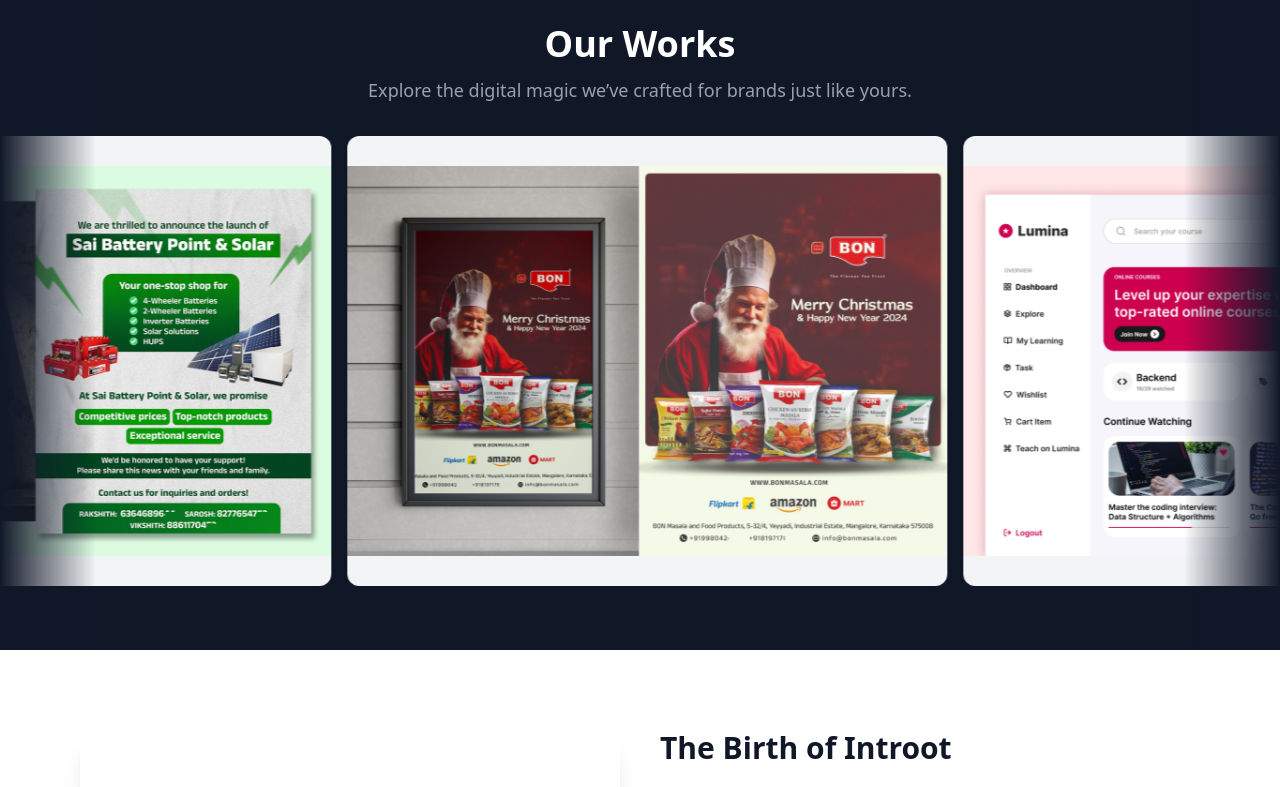
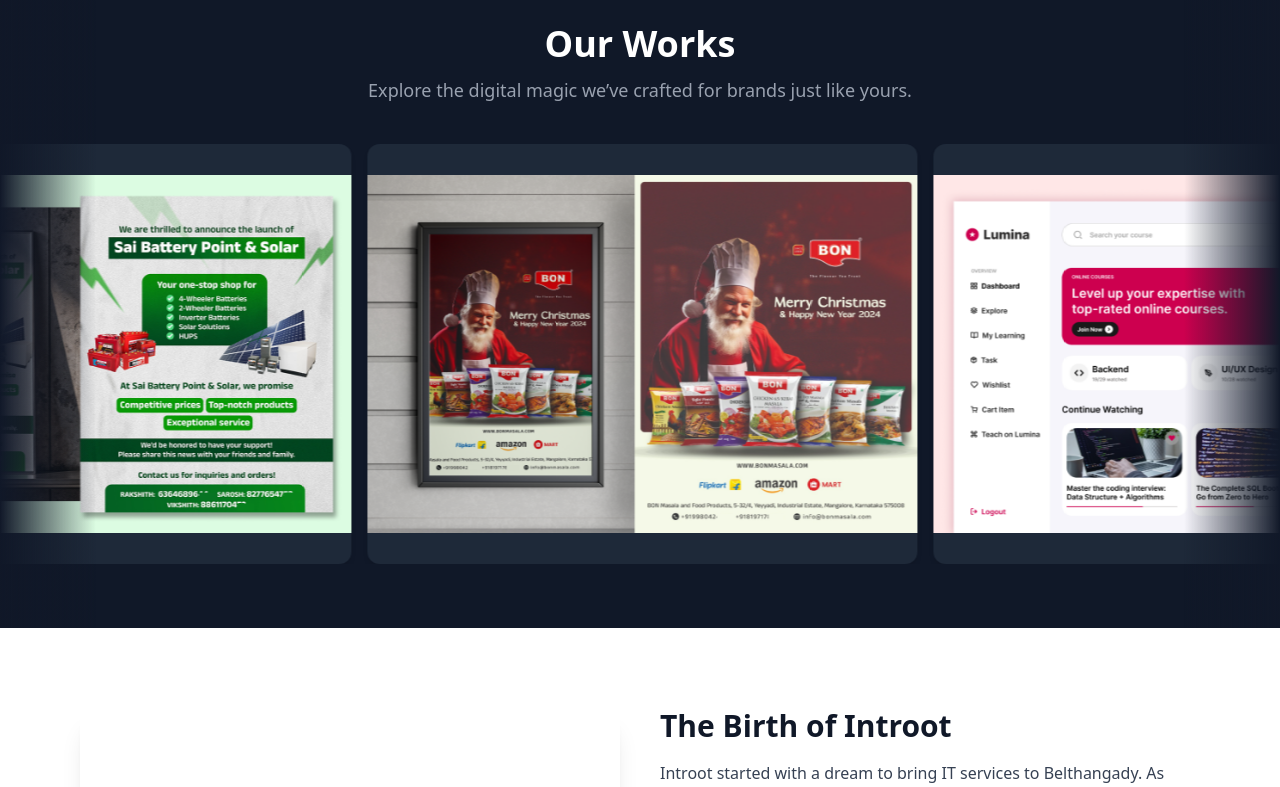
Before and after one commit to RAKESH-GK/introot, a React (Vite) app: page / in a window 1280 px wide. Shown: the part 800-1587 px from the top of the page. Built offline with nearby package versions, Linux system fonts and the light colour scheme; the HTML template or start-up script is replaced by a standard one.

Commit message:
Initial Introot setup

```diff
--- a/src/components/Header.tsx
+++ b/src/components/Header.tsx
@@ -23,7 +23,7 @@ const Header: React.FC = () => {
           <div className="flex justify-between items-center h-16">
 
             {/* Logo */}
-            <a href="/" className="flex items-center">
+            <a href="#Home" className="flex items-center">
               <img
                 src={Logo}
                 alt="Introot Logo"
--- a/src/components/Home.tsx
+++ b/src/components/Home.tsx
@@ -6,7 +6,7 @@ import HeroClip from "../assets/HeroClip.mp4"; // ✅ Import local video properl
 
 const Home: React.FC = () => {
   return (
-    <section className="flex flex-col justify-between px-4 sm:px-6 lg:px-16 bg-gradient-to-r from-white to-blue-50 dark:from-gray-900 dark:to-gray-800 pt-10 sm:pt-14 pb-6 relative overflow-hidden">
+    <section id="Home" className="flex flex-col justify-between px-4 sm:px-6 lg:px-16 bg-gradient-to-r from-white to-blue-50 dark:from-gray-900 dark:to-gray-800 pt-10 sm:pt-14 pb-6 relative overflow-hidden">
 
       {/* Background Blobs */}
       <motion.div
--- a/src/components/OurWorks.tsx
+++ b/src/components/OurWorks.tsx
@@ -1,18 +1,19 @@
 import React from "react";
 
-const images: string[] = [
-  "src/assets/projects/graphic1.png",
-  "src/assets/projects/graphic2.png",
-  "src/assets/projects/lms.png",
-  "src/assets/projects/mobile.png",
-  "src/assets/projects/property.png",
-];
+// ✅ Import images properly for Vite
+import graphic1 from "../assets/projects/graphic1.png";
+import graphic2 from "../assets/projects/graphic2.png";
+import lms from "../assets/projects/lms.png";
+import mobile from "../assets/projects/mobile.png";
+import property from "../assets/projects/property.png";
+
+const images: string[] = [graphic1, graphic2, lms, mobile, property];
 
 const OurWorks: React.FC = () => {
   return (
     <section id="Works" className="relative bg-gray-900 py-16 overflow-hidden">
       {/* Section Heading */}
-      <div className="max-w-6xl mx-auto px-4 text-center mb-8">
+      <div className="max-w-6xl mx-auto px-4 text-center mb-10">
         <h2 className="text-3xl sm:text-4xl font-bold text-white">Our Works</h2>
         <p className="text-gray-400 mt-3 text-lg">
           Explore the digital magic we’ve crafted for brands just like yours.
@@ -30,7 +31,7 @@ const OurWorks: React.FC = () => {
           {[...images, ...images].map((src, index) => (
             <div
               key={index}
-              className="flex-shrink-0 w-[500px] sm:w-[600px] h-[350px] sm:h-[450px] bg-gray-100 rounded-xl overflow-hidden shadow-md mx-1 sm:mx-2 flex items-center justify-center"
+              className="flex-shrink-0 w-[450px] sm:w-[550px] h-[320px] sm:h-[420px] bg-gray-800 rounded-xl overflow-hidden shadow-md mx-2 flex items-center justify-center"
             >
               <img
                 src={src}
@@ -41,12 +42,12 @@ const OurWorks: React.FC = () => {
           ))}
         </div>
 
-        {/* Second Track (offset for continuous effect) */}
+        {/* Second Track (offset for continuous flow) */}
         <div className="flex w-max animate-marquee-slow2 absolute top-0">
           {[...images, ...images].map((src, index) => (
             <div
               key={`dup-${index}`}
-              className="flex-shrink-0 w-[500px] sm:w-[600px] h-[350px] sm:h-[450px] bg-gray-100 rounded-xl overflow-hidden shadow-md mx-1 sm:mx-2 flex items-center justify-center"
+              className="flex-shrink-0 w-[450px] sm:w-[550px] h-[320px] sm:h-[420px] bg-gray-800 rounded-xl overflow-hidden shadow-md mx-2 flex items-center justify-center"
             >
               <img
                 src={src}
--- a/src/components/VisionMission.tsx
+++ b/src/components/VisionMission.tsx
@@ -53,7 +53,7 @@ const VisionMission: React.FC = () => {
           <img
             src="src/assets/Vison-01.png"
             alt="About Introot"
-            className="w-full h-full object-cover transform transition-transform duration-700 hover:scale-105"
+            className="w-full h-full object-cover transition-transform duration-700"
           />
         </div>
 
@@ -61,7 +61,7 @@ const VisionMission: React.FC = () => {
         <div className="relative flex flex-col justify-between h-full">
           <div
             key={current.title}
-            className="transition-all duration-700 ease-in-out animate-fade-in"
+            className="transition-all duration-700 ease-in-out"
           >
             <h3 className="text-3xl font-bold text-gray-900 dark:text-white mb-4">
               {current.title}
@@ -75,14 +75,14 @@ const VisionMission: React.FC = () => {
           <div className="flex justify-start mt-6 gap-4">
             <button
               onClick={handlePrev}
-              className="p-3 bg-gray-100 dark:bg-gray-800 hover:bg-gray-200 dark:hover:bg-gray-700 rounded-full shadow transition-all duration-300 hover:scale-105"
+              className="p-3 bg-gray-200 dark:bg-gray-800 rounded-full shadow transition-all duration-300"
               aria-label="Previous"
             >
               <ChevronLeft className="w-5 h-5 text-gray-800 dark:text-white" />
             </button>
             <button
               onClick={handleNext}
-              className="p-3 bg-blue-600 hover:bg-blue-700 text-white rounded-full shadow transition-all duration-300 hover:scale-105"
+              className="p-3 bg-blue-600 text-white rounded-full shadow transition-all duration-300"
               aria-label="Next"
             >
               <ChevronRight className="w-5 h-5" />
--- a/src/index.css
+++ b/src/index.css
@@ -3,43 +3,39 @@
 html {
   scroll-behavior: smooth;
 }
-
+:root {
+  scroll-padding-top: 4rem; /* Adjust to match header height */
+}
 /* Continuous Marquee Animations (GPU-accelerated for smoothness) */
 @keyframes marquee-slow {
   from {
-    transform: translate3d(0, 0, 0);
+    transform: translateX(0);
   }
   to {
-    transform: translate3d(-50%, 0, 0);
+    transform: translateX(-50%);
   }
 }
 
 @keyframes marquee-slow2 {
   from {
-    transform: translate3d(50%, 0, 0);
+    transform: translateX(50%);
   }
   to {
-    transform: translate3d(0, 0, 0);
+    transform: translateX(0);
   }
 }
 
-/* Animation Classes */
 .animate-marquee-slow {
-  animation: marquee-slow 65s linear infinite;
-  will-change: transform;
+  animation: marquee-slow 80s linear infinite; /* Smooth + slightly faster */
 }
 
 .animate-marquee-slow2 {
-  animation: marquee-slow2 65s linear infinite;
-  will-change: transform;
+  animation: marquee-slow2 80s linear infinite;
 }
 
-/* Mobile speed adjustment */
 @media (max-width: 768px) {
-  .animate-marquee-slow {
-    animation-duration: 75s !important;
-  }
+  .animate-marquee-slow,
   .animate-marquee-slow2 {
-    animation-duration: 75s !important;
+    animation-duration: 90s !important;
   }
 }
```
